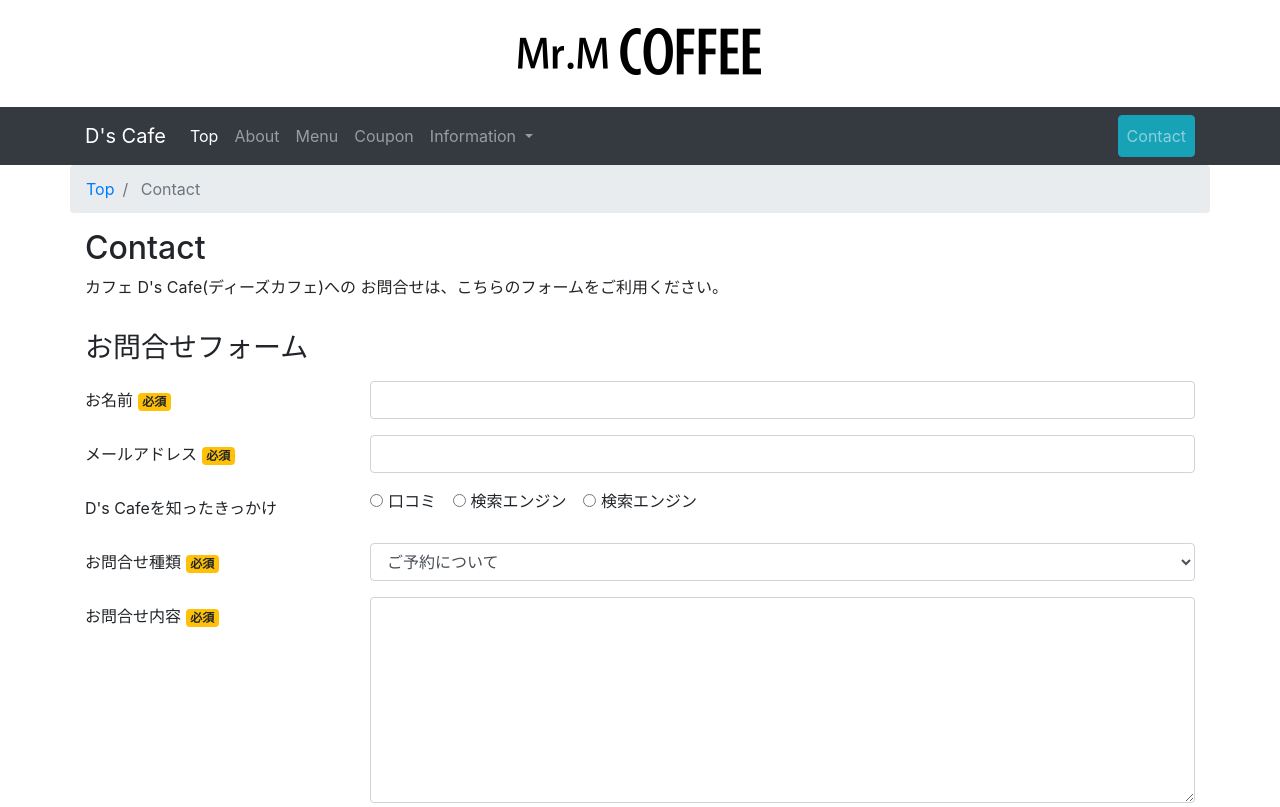
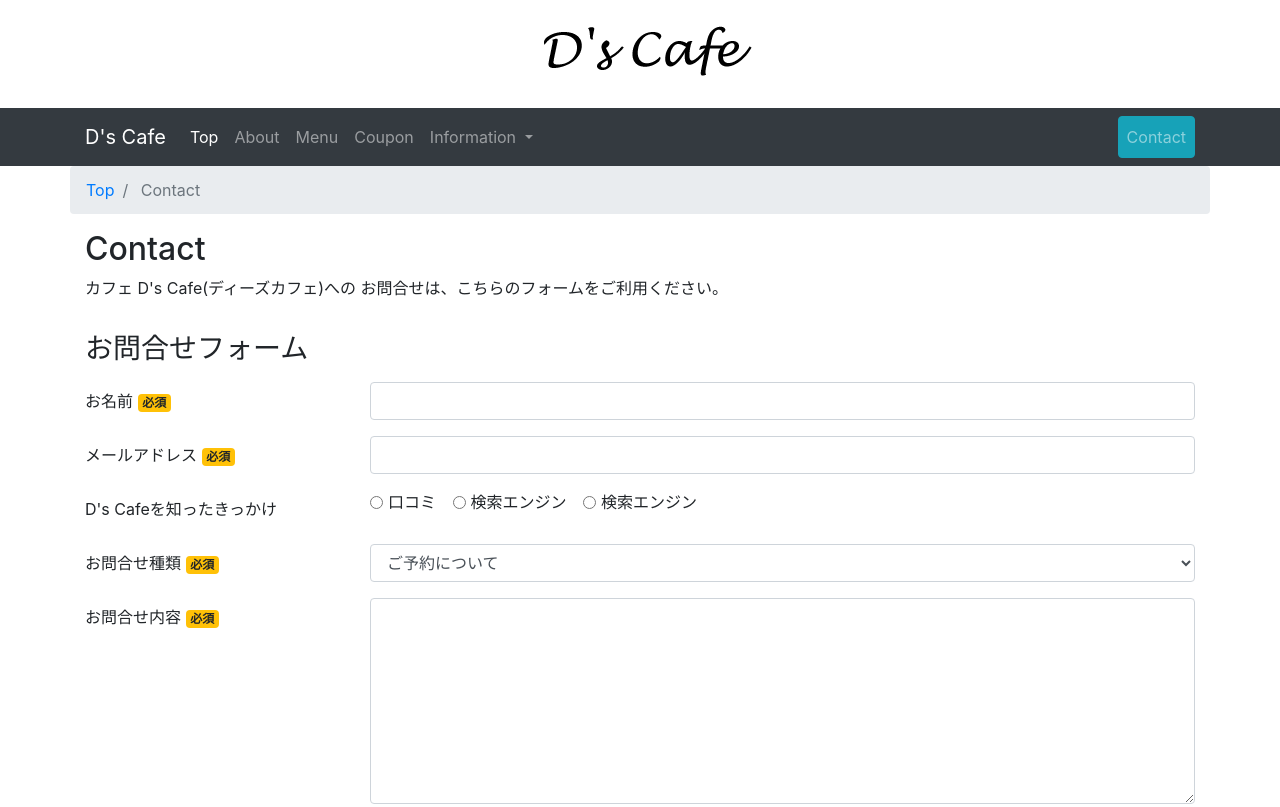
Before and after one commit to NozawaDaishi/LP-Cafe, a plain HTML site: page contact.html in a window 1280 px wide. Shown: the top 807 px of the page. Drawn offline with Linux system fonts and the light colour scheme.

Commit message:
logo type change

```diff
--- a/contact.html
+++ b/contact.html
@@ -15,7 +15,7 @@
     <header class="py-4">
         <div class="container text-center">
             <h1>
-                <a href="index.html"><img src="img/logo.png" alt="カフェ D's Cafe"></a>
+                <a href="index.html"><img src="img/cafe.png" alt="カフェ D's Cafe"></a>
             </h1>
         </div>
     </header>
```
